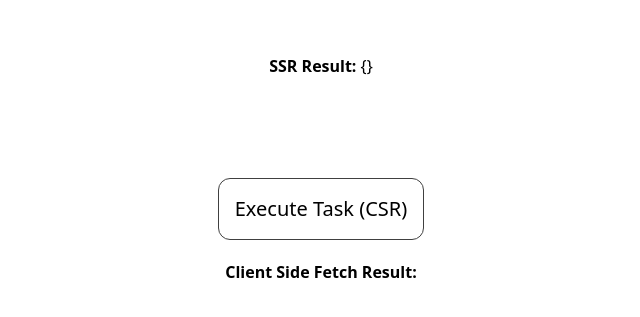
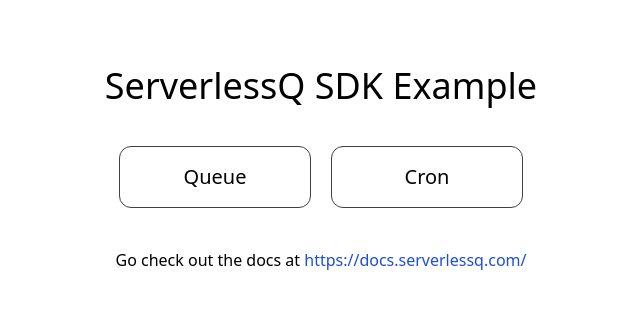
Before and after one commit to serverlessq-hq/serverlessq-sdk-tutorial, a Next.js app: page / in a window 1280 px wide. Shown: the part 231-548 px from the top of the page, without its empty margins (319-959 px from the left). Built offline with nearby package versions, Linux system fonts and the light colour scheme.

Commit message:
feat: update example to showcase cron and queue usage

```diff
--- /dev/null
+++ b/src/components/spinner.tsx
@@ -0,0 +1,7 @@
+export const Spinner = () => (
+  <div className="flex items-center justify-center space-x-2 animate-bounce">
+    <div className="w-8 h-8 bg-blue-400 rounded-full"></div>
+    <div className="w-8 h-8 bg-green-400 rounded-full"></div>
+    <div className="w-8 h-8 bg-black rounded-full"></div>
+  </div>
+);
--- a/src/pages/api/createCron.ts
+++ b/src/pages/api/createCron.ts
@@ -1,7 +1,7 @@
 import { NextApiRequest, NextApiResponse } from "next";
 import cronjob from "./cron";
 
-export default async function enqueue(
+export default async function createCron(
   _req: NextApiRequest,
   res: NextApiResponse
 ) {
--- a/src/pages/api/cron.ts
+++ b/src/pages/api/cron.ts
@@ -4,7 +4,7 @@
   "testCron",
   "api/cron",
   async (req, res) => {
-    console.log(req);
+    // business logic executed after cron is triggered
     return;
   },
   {
--- /dev/null
+++ b/src/pages/cron.tsx
@@ -0,0 +1,65 @@
+import { Spinner } from "components/spinner";
+import type { NextPage } from "next";
+import { useState } from "react";
+
+// alternatively, you can create a cron job through SSR
+
+// import cron from "../pages/api/cron";
+// export const getServerSideProps = async () => {
+//   const cronjob = await cron.createOrUpdate({
+//     expression: "*/5 * * * *",
+//     method: "GET",
+//     retries: 2,
+//   });
+//   return {
+//     props: {
+//       ...cronjob,
+//     },
+//   };
+// };
+
+const Cron: NextPage = () => {
+  const [isLoading, setIsLoading] = useState(false);
+  const [result, setResult] = useState<any>();
+
+  const doSomething = async () => {
+    setResult("");
+    setIsLoading(true);
+    try {
+      const response = await fetch("/api/createCron");
+      const data = await response.json();
+      setResult(data);
+    } catch (e: any) {
+      setResult(JSON.stringify(e));
+    }
+    setIsLoading(false);
+  };
+
+  return (
+    <>
+      <div className="flex justify-center items-center h-screen">
+        <div className="flex flex-col items-center gap-5">
+          {isLoading ? (
+            <Spinner />
+          ) : (
+            <button
+              disabled={isLoading}
+              onClick={doSomething}
+              className="text-xl border rounded-xl p-4 border-neutral-700 hover:shadow-lg disabled:text-7xl w-45"
+            >
+              Create Cron (CSR)
+            </button>
+          )}
+          <div>
+            <p className="font-bold">
+              Client Side Fetch Result:{" "}
+              <span className="font-normal">{JSON.stringify(result)}</span>
+            </p>
+          </div>
+        </div>
+      </div>
+    </>
+  );
+};
+
+export default Cron;
--- a/src/pages/index.tsx
+++ b/src/pages/index.tsx
@@ -1,66 +1,35 @@
 import type { NextPage } from "next";
-import { useState } from "react";
+import Link from "next/link";
+import { FC } from "react";
 
-export const getServerSideProps = async () => {
-  return {
-    props: {},
-  };
+const LinkComponent: FC<{ name: string }> = ({ name }) => {
+  return (
+    <Link href={`/${name.toLowerCase()}`}>
+      <div className="text-xl border rounded-xl p-4 border-neutral-700 hover:shadow-lg disabled:text-7xl w-48 text-center cursor-pointer">
+        <a>{name}</a>
+      </div>
+    </Link>
+  );
 };
-const Spinner = () => (
-  <div className="flex items-center justify-center space-x-2 animate-bounce">
-    <div className="w-8 h-8 bg-blue-400 rounded-full"></div>
-    <div className="w-8 h-8 bg-green-400 rounded-full"></div>
-    <div className="w-8 h-8 bg-black rounded-full"></div>
-  </div>
-);
-const Home: NextPage = (props) => {
-  const [isLoading, setIsLoading] = useState(false);
-  const [result, setResult] = useState<any>();
-
-  const doSomething = async () => {
-    setResult("");
-    setIsLoading(true);
-    try {
-      const r = await fetch("/api/createCron");
-      const data = await r.json();
-      console.log(data);
-      setResult(data);
-    } catch (e: any) {
-      console.log(e);
-      setResult(JSON.stringify(e));
-    }
-    setIsLoading(false);
-  };
-
+const Home: NextPage = () => {
   return (
     <>
-      <div className="flex justify-center items-center h-screen">
-        <div className="flex flex-col items-center gap-5">
-          <div className="mb-20">
-            <p className="font-bold">
-              SSR Result:{" "}
-              <span className="font-normal">{JSON.stringify(props)}</span>
-            </p>
-          </div>
-
-          {isLoading ? (
-            <Spinner />
-          ) : (
-            <button
-              disabled={isLoading}
-              onClick={doSomething}
-              className="text-xl border rounded-xl p-4 border-neutral-700 hover:shadow-lg disabled:text-7xl w-45"
-            >
-              Execute Task (CSR)
-            </button>
-          )}
-          <div>
-            <p className="font-bold">
-              Client Side Fetch Result:{" "}
-              <span className="font-normal">{JSON.stringify(result)}</span>
-            </p>
-          </div>
+      <div className="flex flex-col justify-center items-center h-screen gap-10">
+        <h1 className="text-4xl">ServerlessQ SDK Example</h1>
+        <div className="flex items-center gap-5">
+          <LinkComponent name="Queue" />
+          <LinkComponent name="Cron" />
         </div>
+        <p>
+          Go check out the docs at{" "}
+          <a
+            className="text-blue-700 hover:underline"
+            href="https://docs.serverlessq.com/"
+            target={"_blank"}
+          >
+            https://docs.serverlessq.com/
+          </a>
+        </p>
       </div>
     </>
   );
--- /dev/null
+++ b/src/pages/queue.tsx
@@ -0,0 +1,61 @@
+import { Spinner } from "components/spinner";
+import type { NextPage } from "next";
+import { useState } from "react";
+
+// alternatively, you can enqueue a message through SSR
+
+// import queue from "../pages/api/queue";
+// export const getServerSideProps = async () => {
+//   const enqueueResult = await queue.enqueue({ method: "GET" });
+//   return {
+//     props: {
+//       ...enqueueResult,
+//     },
+//   };
+// };
+
+const Queue: NextPage = () => {
+  const [isLoading, setIsLoading] = useState(false);
+  const [result, setResult] = useState<any>();
+
+  const doSomething = async () => {
+    setResult("");
+    setIsLoading(true);
+    try {
+      const response = await fetch("/api/enqueue");
+      const data = await response.json();
+      setResult(data);
+    } catch (e: any) {
+      setResult(JSON.stringify(e));
+    }
+    setIsLoading(false);
+  };
+
+  return (
+    <>
+      <div className="flex justify-center items-center h-screen">
+        <div className="flex flex-col items-center gap-5">
+          {isLoading ? (
+            <Spinner />
+          ) : (
+            <button
+              disabled={isLoading}
+              onClick={doSomething}
+              className="text-xl border rounded-xl p-4 border-neutral-700 hover:shadow-lg disabled:text-7xl w-45"
+            >
+              Enqueue Message(CSR)
+            </button>
+          )}
+          <div>
+            <p className="font-bold">
+              Client Side Fetch Result:{" "}
+              <span className="font-normal">{JSON.stringify(result)}</span>
+            </p>
+          </div>
+        </div>
+      </div>
+    </>
+  );
+};
+
+export default Queue;
```
